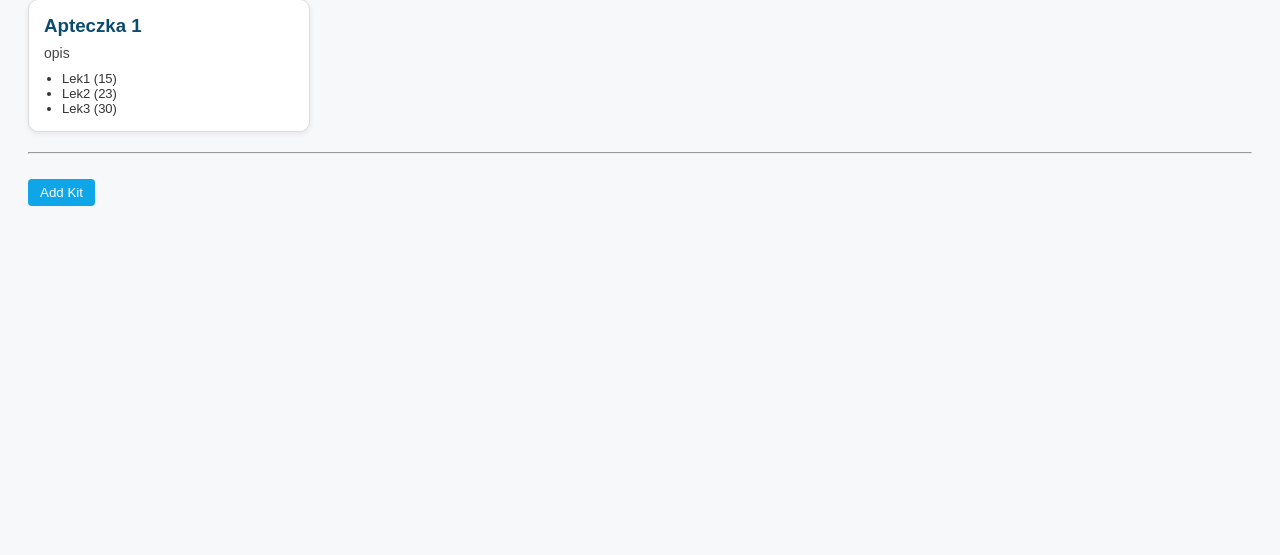
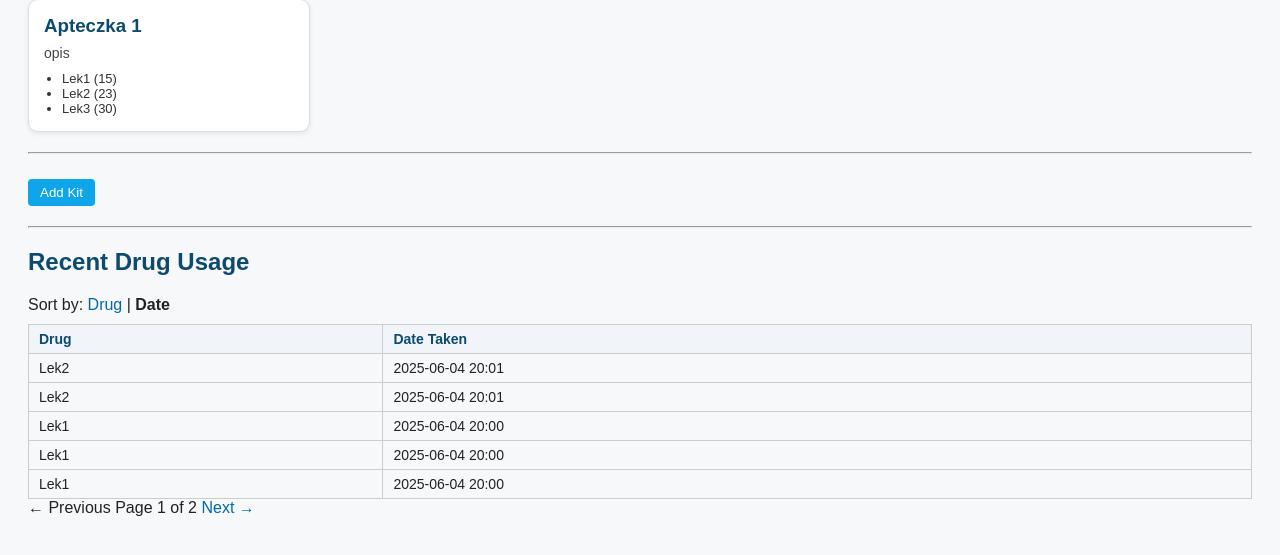
Before and after one commit to jeremayaa/med_kit, a Django app: page /dashboard/ in a window 1280 px wide. Shown: the part 231-786 px from the top of the page. Run offline with Django 5.2, Linux system fonts and the light colour scheme; a user stored in the database is signed in; data comes from the database, SQL or seed files in the repository; both versions use the stored data as it was after the commit.

Commit message:
usage history

```diff
--- a/app_med_kit/models.py
+++ b/app_med_kit/models.py
@@ -22,3 +22,14 @@ class Drug(models.Model):
 
     def __str__(self):
         return f"{self.name} ({self.number})"
+
+from django.db import models
+from django.contrib.auth.models import User
+
+class DrugTake(models.Model):
+    user = models.ForeignKey(User, on_delete=models.CASCADE)
+    drug = models.ForeignKey('Drug', on_delete=models.CASCADE)
+    taken_at = models.DateTimeField(auto_now_add=True)
+
+    def __str__(self):
+        return f"{self.drug.name} taken by {self.user.username} on {self.taken_at}"
--- a/app_med_kit/templates/app_med_kit/dashboard.html
+++ b/app_med_kit/templates/app_med_kit/dashboard.html
@@ -38,7 +38,6 @@
 
 <hr>
 <a href="?add_kit=1"><button {% if show_form %}disabled{% endif %}>Add Kit</button></a>
-
 {% if show_form %}
 <div class="form-container">
     <form method="post">
@@ -49,4 +48,56 @@
     </form>
 </div>
 {% endif %}
+
+<hr>
+<h2>Recent Drug Usage</h2>
+
+<div class="sort-navbar">
+  Sort by:
+  {% if take_sort == 'drug' %}
+    <strong>Drug</strong> |
+    <a href="?take_sort=taken_at">Date</a>
+  {% else %}
+    <a href="?take_sort=drug">Drug</a> |
+    <strong>Date</strong>
+  {% endif %}
+</div>
+
+<table class="usage-table">
+  <thead>
+    <tr>
+      <th>Drug</th>
+      <th>Date Taken</th>
+    </tr>
+  </thead>
+  <tbody>
+    {% for take in take_page_obj %}
+      <tr>
+        <td>{{ take.drug.name }}</td>
+        <td>{{ take.taken_at|date:"Y-m-d H:i" }}</td>
+      </tr>
+    {% empty %}
+      <tr><td colspan="2">No drug usage yet.</td></tr>
+    {% endfor %}
+  </tbody>
+</table>
+
+<div class="pagination">
+  {% if take_page_obj.has_previous %}
+    <a href="?take_sort={{ take_sort }}&take_page={{ take_page_obj.previous_page_number }}">← Previous</a>
+  {% else %}
+    <span class="disabled">← Previous</span>
+  {% endif %}
+
+  <span>Page {{ take_page_obj.number }} of {{ take_page_obj.paginator.num_pages }}</span>
+
+  {% if take_page_obj.has_next %}
+    <a href="?take_sort={{ take_sort }}&take_page={{ take_page_obj.next_page_number }}">Next →</a>
+  {% else %}
+    <span class="disabled">Next →</span>
+  {% endif %}
+</div>
+
+
+
 {% endblock %}
--- a/app_med_kit/views.py
+++ b/app_med_kit/views.py
@@ -6,6 +6,9 @@ from django.views.decorators.http import require_POST
 from .models import Kit, Drug
 from .forms import DrugForm, KitForm
 
+
+from django.core.paginator import Paginator
+from .models import DrugTake
 
 @login_required
 def dashboard(request):
@@ -21,10 +24,24 @@ def dashboard(request):
             kit.save()
             return redirect('dashboard')
 
+    # Sorting and paginating DrugTake records
+    take_sort = request.GET.get('take_sort', 'taken_at')
+    take_page = request.GET.get('take_page', 1)
+
+    if take_sort == 'drug':
+        takes = DrugTake.objects.filter(user=request.user).select_related('drug').order_by('drug__name')
+    else:
+        takes = DrugTake.objects.filter(user=request.user).select_related('drug').order_by('-taken_at')
+
+    paginator = Paginator(takes, 5)
+    take_page_obj = paginator.get_page(take_page)
+
     return render(request, 'app_med_kit/dashboard.html', {
         'kits': kits,
         'form': form,
         'show_form': show_form,
+        'take_page_obj': take_page_obj,
+        'take_sort': take_sort,
     })
 
 from datetime import date
@@ -85,17 +102,22 @@ def edit_drug(request, kit_id, drug_id):
     return redirect(f"{reverse('manage_kit', args=[kit.id])}?sort_by=name")
 
 
+from .models import DrugTake
+
 @require_POST
 @login_required
 def take_drug(request, kit_id, drug_id):
     kit = get_object_or_404(Kit, id=kit_id, user=request.user)
     drug = get_object_or_404(Drug, id=drug_id, kit=kit)
+
     if drug.number > 0:
         drug.number -= 1
         drug.save()
+        DrugTake.objects.create(user=request.user, drug=drug)
+
     sort_by = request.GET.get('sort_by', 'name')
     page = request.GET.get('page', '1')
-    return redirect(f"{reverse('manage_kit', args=[kit.id])}?sort_by=name")
+    return redirect(f"{reverse('manage_kit', args=[kit.id])}?sort_by={sort_by}&page={page}")
 
 
 @require_POST
--- a/static/css/dashboard.css
+++ b/static/css/dashboard.css
@@ -42,3 +42,25 @@
   font-size: 13px;
   color: #333;
 }
+
+.usage-table {
+  width: 100%;
+  border-collapse: collapse;
+  margin-top: 10px;
+  font-size: 14px;
+}
+
+.usage-table th, .usage-table td {
+  border: 1px solid #ccc;
+  padding: 6px 10px;
+  text-align: left;
+}
+
+.usage-table th {
+  background-color: #f1f5f9;
+  color: #0c4a6e;
+}
+
+.usage-table tbody tr:hover {
+  background-color: #f9fafb;
+}
```
Also changed, not shown: app_med_kit/migrations/0001_initial.py, app_med_kit/migrations/0002_drug_created_at_drug_expiration_date_drug_price.py (deleted), db.sqlite3.
